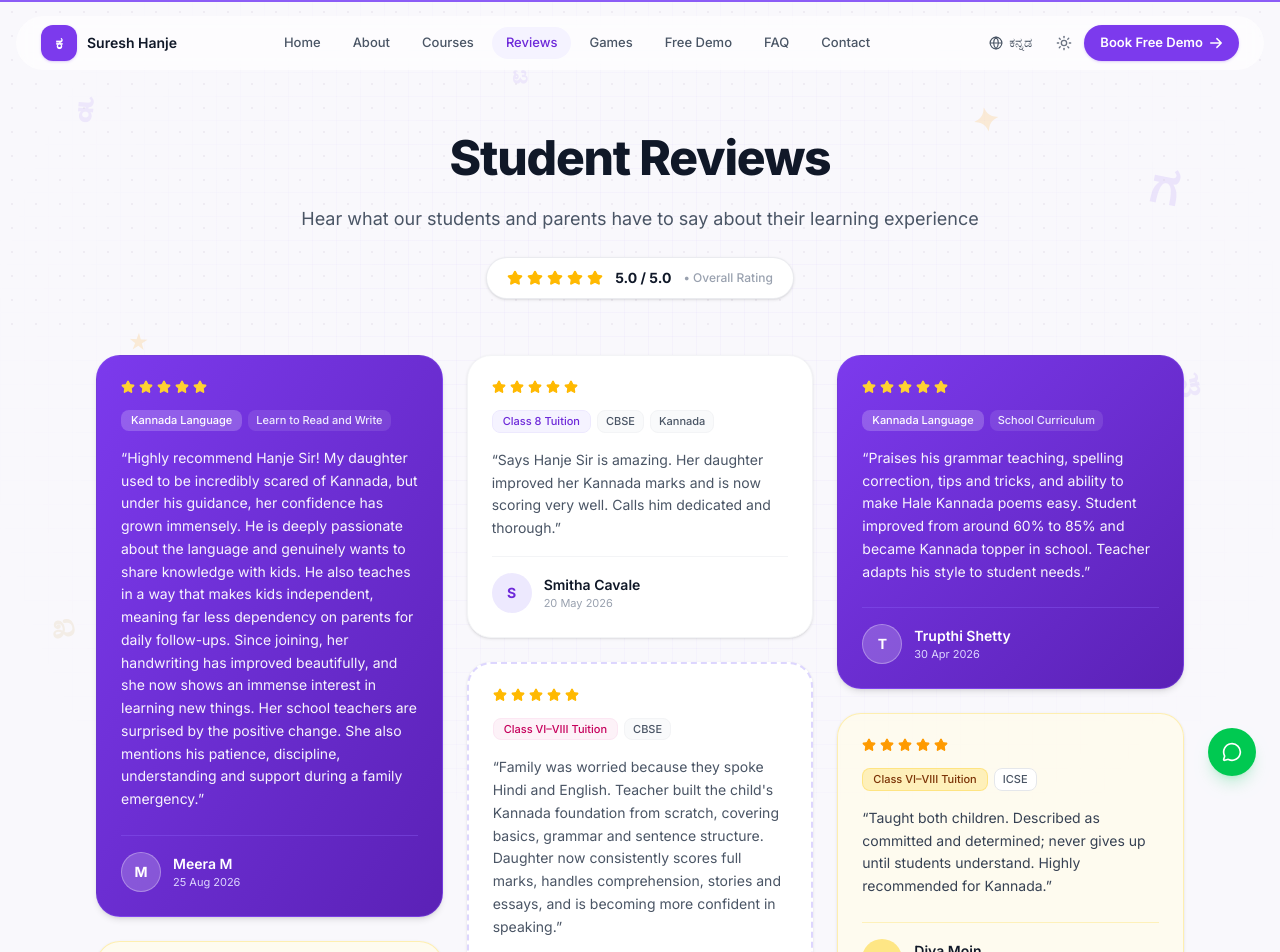
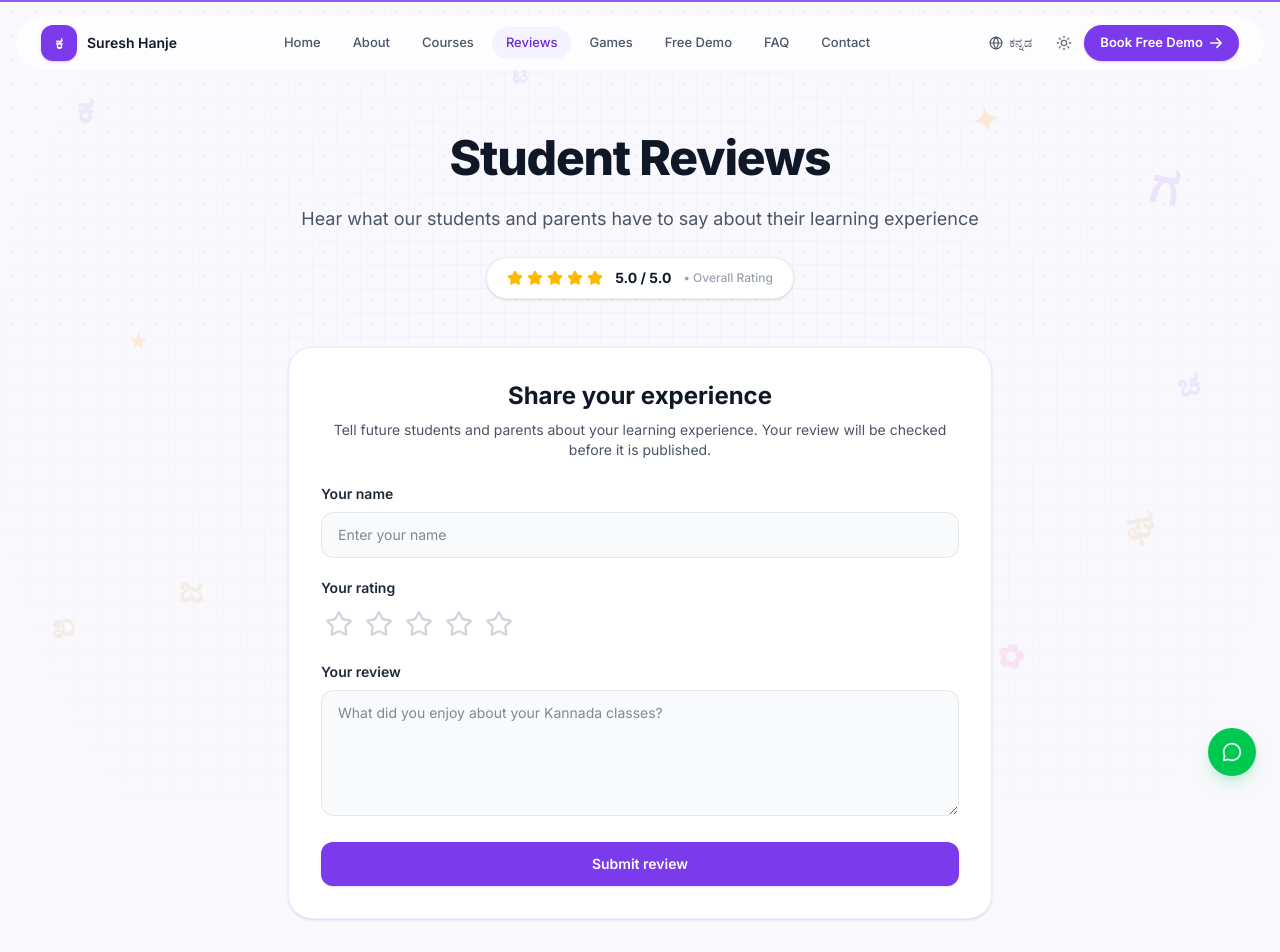
Before and after one commit to sureshhanje/sureshhanje-main-website, a Next.js app: page /en/reviews in a window 1280 px wide. Shown: the top 952 px of the page. Built offline with nearby package versions, Linux system fonts and the light colour scheme.

Commit message:
Updated the detailks

```diff
--- a/messages/en.json
+++ b/messages/en.json
@@ -141,7 +141,18 @@
     "overallRating": "Overall Rating",
     "totalReviews": "Total Reviews",
     "verifiedStudent": "Verified Student",
-    "playVideo": "Play Video Testimonial"
+    "playVideo": "Play Video Testimonial",
+    "writeTitle": "Share your experience",
+    "writeSubtitle": "Tell future students and parents about your learning experience. Your review will be checked before it is published.",
+    "nameLabel": "Your name",
+    "namePlaceholder": "Enter your name",
+    "ratingLabel": "Your rating",
+    "stars": "stars",
+    "reviewLabel": "Your review",
+    "reviewPlaceholder": "What did you enjoy about your Kannada classes?",
+    "submit": "Submit review",
+    "success": "Thank you for sharing your experience. Your review is pending approval.",
+    "pendingCategory": "New review"
   },
   "demo": {
     "title": "Book Your Free Demo Class with the Best Kannada Tutor",
--- a/messages/kn.json
+++ b/messages/kn.json
@@ -157,7 +157,18 @@
     "overallRating": "ಒಟ್ಟಾರೆ ರೇಟಿಂಗ್",
     "totalReviews": "ಒಟ್ಟು ವಿಮರ್ಶೆಗಳು",
     "verifiedStudent": "ದೃಢೀಕೃತ ವಿದ್ಯಾರ್ಥಿ",
-    "playVideo": "ವೀಡಿಯೊ ಪ್ಲೇ ಮಾಡಿ"
+    "playVideo": "ವೀಡಿಯೊ ಪ್ಲೇ ಮಾಡಿ",
+    "writeTitle": "ನಿಮ್ಮ ಅನುಭವವನ್ನು ಹಂಚಿಕೊಳ್ಳಿ",
+    "writeSubtitle": "ನಿಮ್ಮ ಕಲಿಕೆಯ ಅನುಭವದ ಬಗ್ಗೆ ತಿಳಿಸಿ. ಪ್ರಕಟಿಸುವ ಮೊದಲು ನಿಮ್ಮ ವಿಮರ್ಶೆಯನ್ನು ಪರಿಶೀಲಿಸಲಾಗುತ್ತದೆ.",
+    "nameLabel": "ನಿಮ್ಮ ಹೆಸರು",
+    "namePlaceholder": "ನಿಮ್ಮ ಹೆಸರನ್ನು ನಮೂದಿಸಿ",
+    "ratingLabel": "ನಿಮ್ಮ ರೇಟಿಂಗ್",
+    "stars": "ನಕ್ಷತ್ರಗಳು",
+    "reviewLabel": "ನಿಮ್ಮ ವಿಮರ್ಶೆ",
+    "reviewPlaceholder": "ನಿಮ್ಮ ಕನ್ನಡ ತರಗತಿಗಳಲ್ಲಿ ನಿಮಗೆ ಏನು ಇಷ್ಟವಾಯಿತು?",
+    "submit": "ವಿಮರ್ಶೆ ಸಲ್ಲಿಸಿ",
+    "success": "ನಿಮ್ಮ ಅನುಭವವನ್ನು ಹಂಚಿಕೊಂಡಿದ್ದಕ್ಕಾಗಿ ಧನ್ಯವಾದಗಳು. ನಿಮ್ಮ ವಿಮರ್ಶೆ ಪ್ರಕಟಣೆಯ ಅನುಮೋದನೆಗಾಗಿ ಕಾಯುತ್ತಿದೆ.",
+    "pendingCategory": "ಹೊಸ ವಿಮರ್ಶೆ"
   },
   "demo": {
     "title": "Best Kannada Tutor ಜೊತೆ ನಿಮ್ಮ ಉಚಿತ ಡೆಮೊ ತರಗತಿ ಬುಕ್ ಮಾಡಿ",
--- a/src/app/[locale]/reviews/page.tsx
+++ b/src/app/[locale]/reviews/page.tsx
@@ -13,13 +13,46 @@ export default function ReviewsPage() {
   const t = useTranslations('reviews');
   const locale = useLocale();
   const [visibleCount, setVisibleCount] = useState(REVIEWS_PER_PAGE);
+  const [submittedReviews, setSubmittedReviews] = useState<typeof reviews>([]);
+  const [reviewName, setReviewName] = useState('');
+  const [reviewText, setReviewText] = useState('');
+  const [reviewRating, setReviewRating] = useState(0);
+  const [reviewSubmitted, setReviewSubmitted] = useState(false);
 
-  const avgRating = (reviews.reduce((s, r) => s + r.rating, 0) / reviews.length).toFixed(1);
-  const visibleReviews = reviews.slice(0, visibleCount);
-  const hasMore = visibleCount < reviews.length;
+  const allReviews = [...submittedReviews, ...reviews];
+  const avgRating = (allReviews.reduce((s, r) => s + r.rating, 0) / allReviews.length).toFixed(1);
+  const visibleReviews = allReviews.slice(0, visibleCount);
+  const hasMore = visibleCount < allReviews.length;
 
   const handleShowMore = () => {
-    setVisibleCount((prev) => Math.min(prev + REVIEWS_PER_PAGE, reviews.length));
+    setVisibleCount((prev) => Math.min(prev + REVIEWS_PER_PAGE, allReviews.length));
+  };
+
+  const handleReviewSubmit = (event: React.FormEvent<HTMLFormElement>) => {
+    event.preventDefault();
+
+    if (!reviewName.trim() || !reviewText.trim() || reviewRating === 0) {
+      return;
+    }
+
+    setSubmittedReviews((current) => [
+      {
+        id: Date.now(),
+        name: reviewName.trim(),
+        verified: '—',
+        date: new Intl.DateTimeFormat(locale, { dateStyle: 'medium' }).format(new Date()),
+        category: t('pendingCategory'),
+        board: '—',
+        subject: '—',
+        rating: reviewRating,
+        text: reviewText.trim(),
+      },
+      ...current,
+    ]);
+    setReviewName('');
+    setReviewText('');
+    setReviewRating(0);
+    setReviewSubmitted(true);
   };
 
   return (
@@ -50,6 +83,75 @@ export default function ReviewsPage() {
                 • {t('overallRating')}
               </span>
             </FadeIn>
+          </div>
+        </div>
+      </section>
+
+      {/* Review Submission */}
+      <section className="section-padding !pt-0 pb-12">
+        <div className="max-w-3xl mx-auto px-4 sm:px-6 lg:px-8">
+          <div className="bg-white dark:bg-[#16112a] border border-primary-100 dark:border-[#2a2440] rounded-3xl p-6 sm:p-8 shadow-sm">
+            <div className="text-center mb-6">
+              <h2 className="text-2xl font-bold text-gray-900 dark:text-white">{t('writeTitle')}</h2>
+              <p className="mt-2 text-sm text-gray-600 dark:text-gray-300">{t('writeSubtitle')}</p>
+            </div>
+
+            {reviewSubmitted && (
+              <div role="status" className="mb-5 rounded-xl bg-emerald-50 dark:bg-emerald-950/30 border border-emerald-200 dark:border-emerald-800/50 px-4 py-3 text-sm text-emerald-800 dark:text-emerald-200">
+                {t('success')}
+              </div>
+            )}
+
+            <form onSubmit={handleReviewSubmit} className="space-y-5">
+              <div>
+                <label htmlFor="review-name" className="block text-sm font-semibold text-gray-800 dark:text-gray-200 mb-2">{t('nameLabel')}</label>
+                <input
+                  id="review-name"
+                  value={reviewName}
+                  onChange={(event) => setReviewName(event.target.value)}
+                  required
+                  maxLength={80}
+                  placeholder={t('namePlaceholder')}
+                  className="w-full rounded-xl border border-gray-200 dark:border-[#3a3156] bg-gray-50 dark:bg-[#1d1731] px-4 py-3 text-sm text-gray-900 dark:text-white outline-none transition focus:border-primary-500 focus:ring-2 focus:ring-primary-500/20"
+                />
+              </div>
+
+              <fieldset>
+                <legend className="block text-sm font-semibold text-gray-800 dark:text-gray-200 mb-2">{t('ratingLabel')}</legend>
+                <div className="flex items-center gap-1" aria-label={t('ratingLabel')}>
+                  {[1, 2, 3, 4, 5].map((rating) => (
+                    <button
+                      key={rating}
+                      type="button"
+                      onClick={() => setReviewRating(rating)}
+                      aria-label={`${rating} ${t('stars')}`}
+                      aria-pressed={reviewRating === rating}
+                      className="rounded-md p-1 transition hover:bg-amber-50 dark:hover:bg-amber-950/30 focus:outline-none focus:ring-2 focus:ring-amber-400"
+                    >
+                      <Star className={`h-7 w-7 ${rating <= reviewRating ? 'text-amber-400 fill-amber-400' : 'text-gray-300 dark:text-gray-600'}`} />
+                    </button>
+                  ))}
+                </div>
+              </fieldset>
+
+              <div>
+                <label htmlFor="review-text" className="block text-sm font-semibold text-gray-800 dark:text-gray-200 mb-2">{t('reviewLabel')}</label>
+                <textarea
+                  id="review-text"
+                  value={reviewText}
+                  onChange={(event) => setReviewText(event.target.value)}
+                  required
+                  maxLength={1000}
+                  rows={5}
+                  placeholder={t('reviewPlaceholder')}
+                  className="w-full resize-y rounded-xl border border-gray-200 dark:border-[#3a3156] bg-gray-50 dark:bg-[#1d1731] px-4 py-3 text-sm text-gray-900 dark:text-white outline-none transition focus:border-primary-500 focus:ring-2 focus:ring-primary-500/20"
+                />
+              </div>
+
+              <button type="submit" className="w-full rounded-xl bg-primary-600 px-5 py-3 text-sm font-semibold text-white shadow-sm transition hover:bg-primary-700 focus:outline-none focus:ring-2 focus:ring-primary-500 focus:ring-offset-2 dark:focus:ring-offset-[#16112a]">
+                {t('submit')}
+              </button>
+            </form>
           </div>
         </div>
       </section>
@@ -345,11 +447,11 @@ export default function ReviewsPage() {
             aggregateRating: {
               '@type': 'AggregateRating',
               ratingValue: avgRating,
-              reviewCount: reviews.length.toString(),
+              reviewCount: allReviews.length.toString(),
               bestRating: '5',
               worstRating: '1',
             },
-            review: reviews.slice(0, 20).map((r) => ({
+            review: allReviews.slice(0, 20).map((r) => ({
               '@type': 'Review',
               author: {
                 '@type': 'Person',
```
